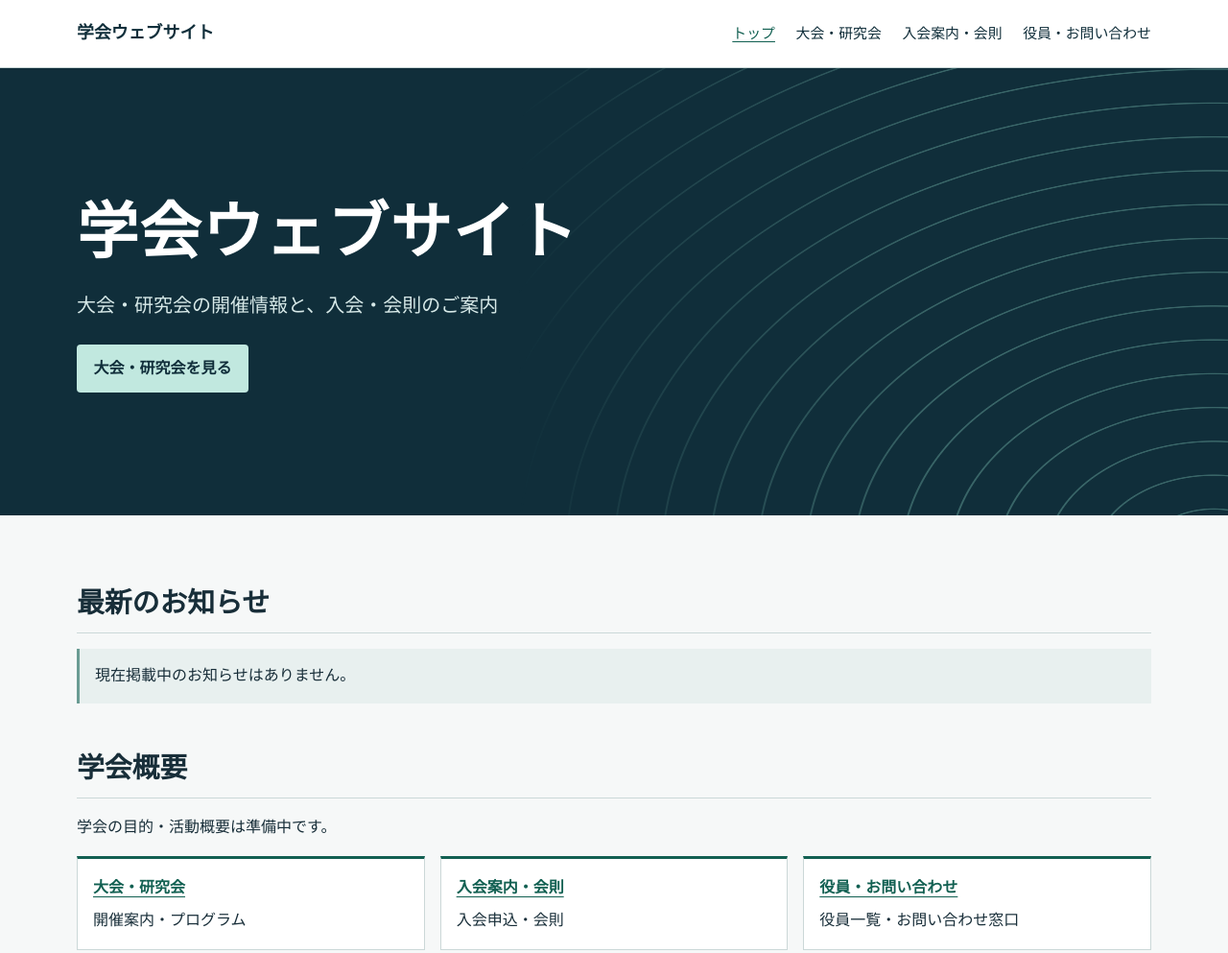
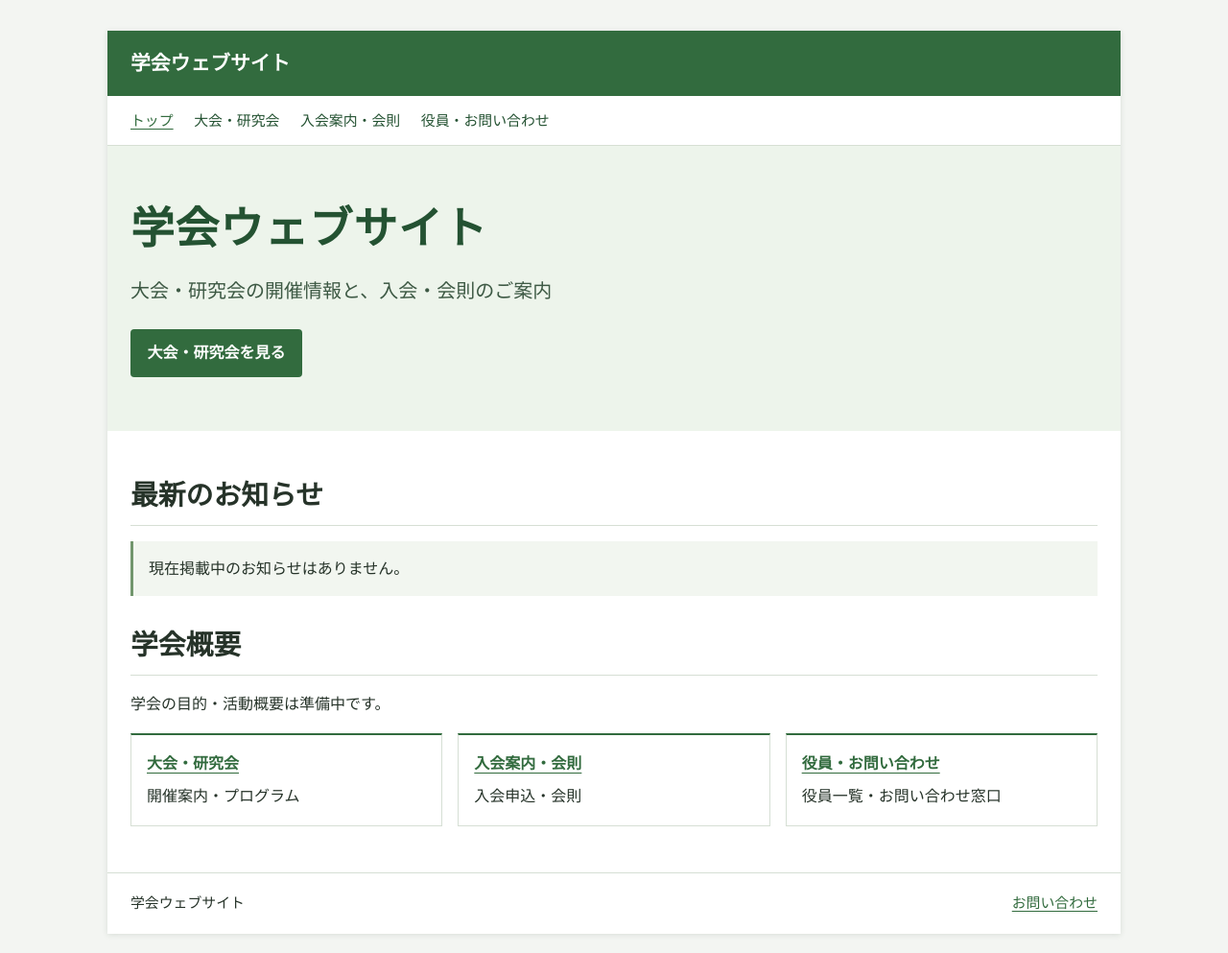
Before and after one commit to i-Monokoto/MonokotoHP, an Astro site: page / in a window 1280 px wide. Shown: the top 993 px of the page at 96% size. Built offline with nearby package versions, Linux system fonts and the light colour scheme; Astro itself is replaced by a stand-in of ours.

Commit message:
Refresh society website styling

```diff
--- a/src/pages/index.astro
+++ b/src/pages/index.astro
@@ -6,7 +6,6 @@ const news = [...site.news].sort((a, b) => b.date.localeCompare(a.date)).slice(0
 ---
 <Site>
   <section class="hero">
-    <div class="hero-grid" aria-hidden="true"></div>
     <div class="wrap hero-content">
       <h1>{site.name}</h1>
       <p>大会・研究会の開催情報と、入会・会則のご案内</p>
--- a/src/styles/site.css
+++ b/src/styles/site.css
@@ -1,66 +1,78 @@
 :root {
   font-family: "Hiragino Sans", "Yu Gothic", Meiryo, sans-serif;
-  color: #182e39;
-  background: #f6f8f8;
+  color: #263329;
+  background: #f3f5f2;
   line-height: 1.75;
-  --navy: #102e3a;
-  --teal: #126052;
-  --line: #cbd8d8;
+  --green-dark: #245232;
+  --green: #326b3e;
+  --line: #d6dfd4;
 }
 * { box-sizing: border-box; }
-body { margin: 0; min-height: 100vh; display: flex; flex-direction: column; }
+body {
+  width: min(100% - 3rem, 66rem);
+  margin: 2rem auto;
+  min-height: calc(100vh - 4rem);
+  display: flex;
+  flex-direction: column;
+  background: white;
+  box-shadow: 0 1px 6px #233d2920;
+}
 main { flex: 1; }
-a { color: var(--teal); text-underline-offset: .23em; }
+a { color: var(--green); text-underline-offset: .23em; }
 a:hover { text-decoration-thickness: 2px; }
 a:focus-visible { outline: 3px solid #b45f09; outline-offset: 4px; }
 .skip { position: absolute; z-index: 2; top: .5rem; left: .5rem; padding: .5rem 1rem; background: white; transform: translateY(-160%); }
 .skip:focus { transform: none; }
-.wrap { width: min(100% - 3rem, 70rem); margin-inline: auto; }
+.wrap { width: calc(100% - 3rem); margin-inline: auto; }
 .header { background: white; border-bottom: 1px solid var(--line); }
 .header-inner, .footer-inner { display: flex; gap: 1rem 2rem; justify-content: space-between; align-items: center; padding-block: 1.15rem; flex-wrap: wrap; }
-.brand { font-weight: 800; color: var(--navy); text-decoration: none; font-size: 1.12rem; }
-nav { display: flex; flex-wrap: wrap; gap: .5rem 1.35rem; }
-nav a { color: var(--navy); font-size: .93rem; text-decoration: none; padding-block: .22rem; }
-nav a:hover, nav a[aria-current="page"] { color: var(--teal); text-decoration: underline; }
-.hero, .page-heading { background: var(--navy); color: white; position: relative; overflow: hidden; }
-.hero-content { position: relative; padding-block: clamp(4rem, 10vw, 8rem); }
-.hero-grid {
-  position: absolute;
-  inset: 0 0 0 42%;
-  background: repeating-radial-gradient(ellipse at 98% 110%, transparent 0 24px, #88cfbf58 25px 26px, transparent 27px 50px);
-  mask-image: linear-gradient(90deg, transparent, black 60%);
-  pointer-events: none;
+.header-inner { display: block; width: 100%; padding: 0; }
+.brand {
+  display: block;
+  padding: 1rem 1.5rem;
+  background: var(--green);
+  color: white;
+  font-weight: 800;
+  text-decoration: none;
+  font-size: 1.3rem;
 }
+.brand:focus-visible { outline-offset: -4px; outline-color: white; }
+nav { display: flex; flex-wrap: wrap; gap: .35rem 1.35rem; padding: .55rem 1.5rem; }
+nav a { color: var(--green-dark); font-size: .93rem; text-decoration: none; padding-block: .22rem; }
+nav a:hover, nav a[aria-current="page"] { color: var(--green); text-decoration: underline; }
+.hero, .page-heading { background: #edf4eb; color: var(--green-dark); }
+.hero-content { padding-block: clamp(1.75rem, 5vw, 3.5rem); }
 h1, h2, h3 { line-height: 1.35; margin: 0; overflow-wrap: anywhere; }
-h1 { font-size: clamp(2rem, 6.5vw, 4rem); letter-spacing: .02em; }
+h1 { font-size: clamp(1.75rem, 4.5vw, 2.85rem); letter-spacing: .02em; }
 h2 { font-size: clamp(1.35rem, 3.2vw, 1.8rem); padding-block-end: .7rem; border-bottom: 1px solid var(--line); }
 h3 { font-size: 1.1rem; }
 p { margin: 1rem 0 0; }
-.hero p { color: #d7e9e8; font-size: clamp(1rem, 2.6vw, 1.25rem); }
-.button { display: inline-block; margin-top: 1.4rem; padding: .7rem 1.1rem; border-radius: .25rem; color: white; background: var(--teal); font-weight: 700; text-decoration: none; }
+.hero p { color: #3d5944; font-size: clamp(1rem, 2.6vw, 1.25rem); }
+.button { display: inline-block; margin-top: 1.4rem; padding: .7rem 1.1rem; border-radius: .25rem; color: white; background: var(--green); font-weight: 700; text-decoration: none; }
 .button:hover { text-decoration: underline; }
-.hero .button { background: #c1e8df; color: var(--navy); }
-.home-content, .page-content { padding-block: clamp(2.5rem, 6vw, 4.5rem); display: grid; gap: 3rem; }
+.home-content, .page-content { padding-block: clamp(1.75rem, 4vw, 3rem); display: grid; gap: 2rem; }
 .page-heading .wrap { padding-block: 2.6rem; }
 .page-heading h1 { font-size: clamp(1.75rem, 5vw, 2.8rem); }
-.page-content { max-width: 52rem; margin-inline: max(1.5rem, calc((100% - 70rem) / 2)) auto; }
-.notice { padding: .9rem 1rem; background: #e8f0ef; border-inline-start: .2rem solid #6a9c93; }
+.page-content { max-width: 52rem; margin-inline: 1.5rem auto; }
+.notice { padding: .9rem 1rem; background: #f2f6f0; border-inline-start: .2rem solid #72966d; }
 .records, .directory { list-style: none; padding: 0; margin: 1rem 0 0; }
 .records li { padding: 1rem 0; border-bottom: 1px solid var(--line); }
-.records time { display: block; color: #48626b; margin-bottom: .35rem; }
+.records time { display: block; color: #45634b; margin-bottom: .35rem; }
 .event-details, .officers div { display: grid; grid-template-columns: 5rem 1fr; gap: .35rem 1rem; }
 dt { font-weight: 700; }
 dd { margin: 0; overflow-wrap: anywhere; }
 .officers div { border-bottom: 1px solid var(--line); padding-block: .65rem; }
 .directory { display: grid; grid-template-columns: repeat(3, minmax(0, 1fr)); gap: 1rem; }
-.directory li { background: white; border: 1px solid var(--line); border-top: 3px solid var(--teal); padding: 1rem; }
+.directory li { background: white; border: 1px solid var(--line); border-top: 2px solid var(--green); padding: 1rem; }
 .directory a { font-weight: 700; }
 .directory p { margin-top: .35rem; }
 .footer { border-top: 1px solid var(--line); background: white; }
 .footer-inner { font-size: .93rem; }
 @media (max-width: 43rem) {
   .wrap { width: calc(100% - 2rem); }
-  .header-inner { gap: .55rem; }
+  body { width: 100%; margin: 0; min-height: 100vh; }
+  .header-inner { width: 100%; }
+  .brand, nav { padding-inline: 1rem; }
   .page-content { margin-inline: auto; }
   .directory { grid-template-columns: 1fr; }
 }
```
